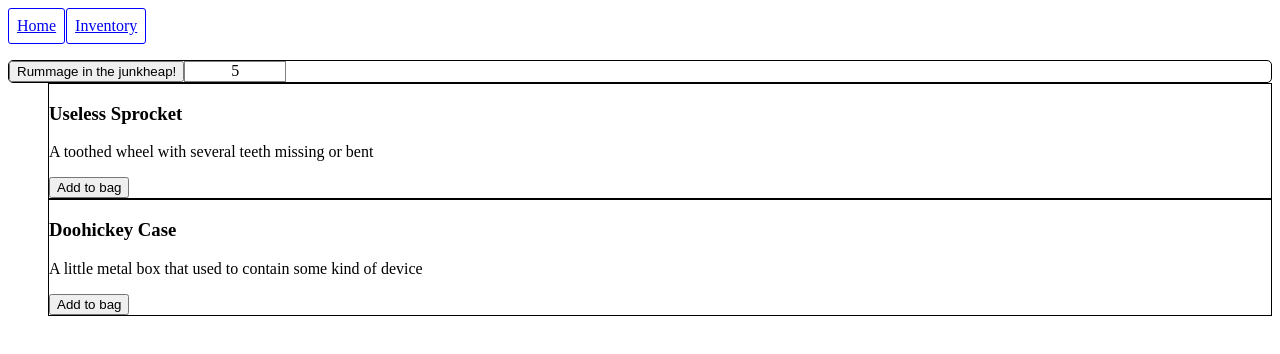
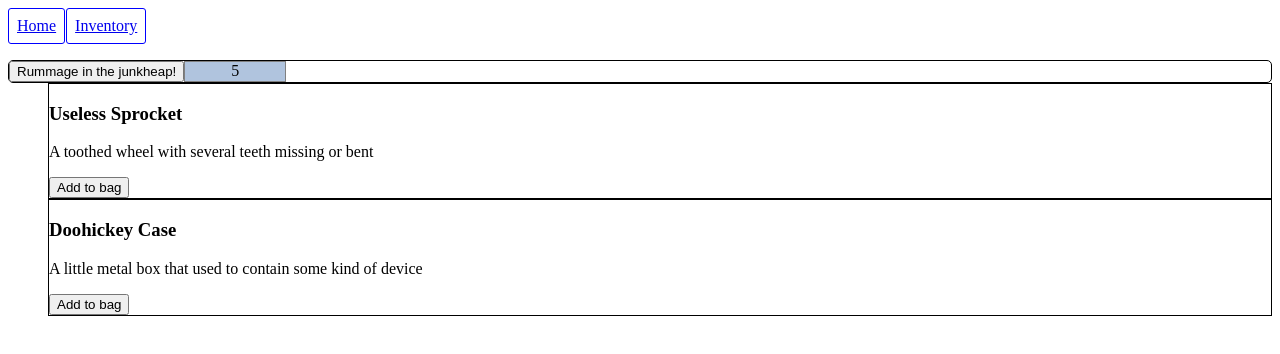
Before and after one commit to gpcroucher/idle-game, a React (Vite) app: page /junkheap in a window 1280 px wide. Shown: the top 354 px of the page. Built offline with nearby package versions, Linux system fonts and the light colour scheme.

Commit message:
progress bar now visually represents progress

```diff
--- a/src/components/ProgressBar.css
+++ b/src/components/ProgressBar.css
@@ -1,6 +1,21 @@
-.ProgressBar {
+.progress-bar-container {
   border: 1px solid grey;
+  background-color: lightsteelblue;
+
+  position: relative;
 
   width: 100px;
   text-align: center;
 }
+
+.progress-bar {
+  position: absolute;
+  left: 0;
+  height: 100%;
+  background-color: cadetblue;
+}
+
+.progress-text {
+  margin: 0;
+  opacity: 0.99;
+}
--- a/src/components/ProgressBar.jsx
+++ b/src/components/ProgressBar.jsx
@@ -19,7 +19,22 @@ export default function ProgressBar(props) {
     return () => clearInterval(timer);
   }, [props.active, props.endTime, props.duration]);
 
-  return <div className="ProgressBar">{remaining}</div>;
+  return (
+    <div className="progress-bar-container">
+      <div
+        className="progress-bar"
+        style={{ width: `${percentageCompleted()}%` }}
+      ></div>
+      <p className="progress-text">{remaining}</p>
+    </div>
+  );
+
+  function percentageCompleted() {
+    const elapsedTime = Date.now() - props.startTime;
+    console.log("elapsedTime:", elapsedTime);
+    const percentage = (elapsedTime / props.duration) * 100;
+    return percentage >= 100 ? 0 : percentage;
+  }
 }
 
 ProgressBar.propTypes = {
```
